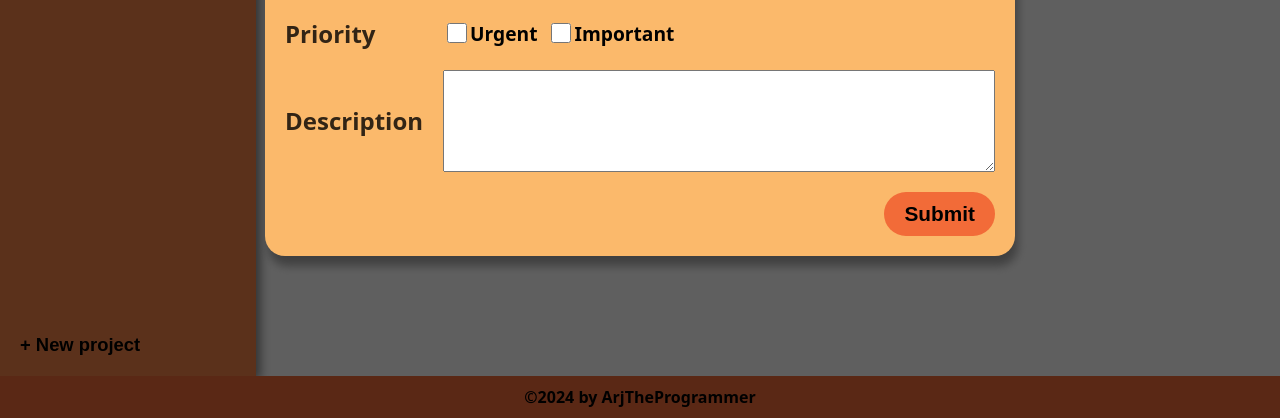
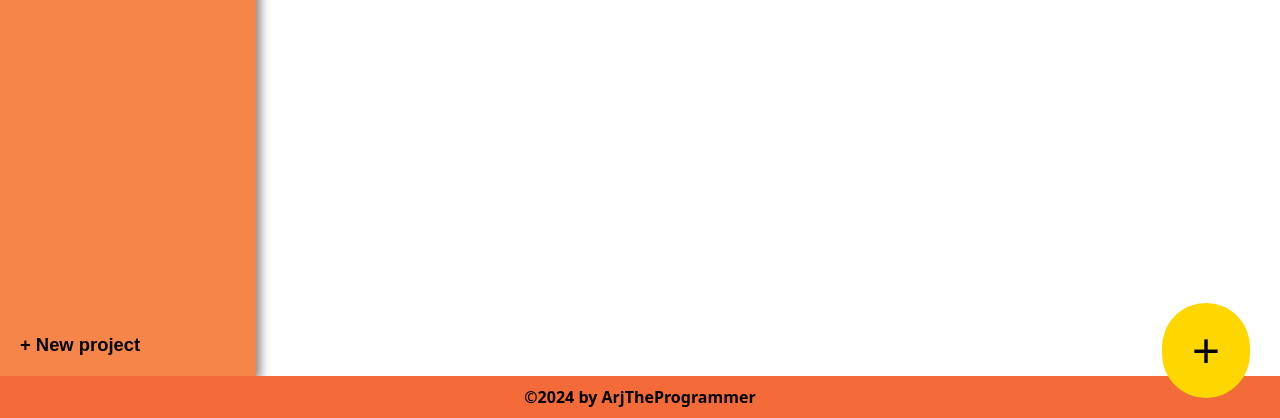
Before and after one commit to ArjTheProgrammer/top-todo-list, a website built with webpack: page src/index.html in a window 1280 px wide. Shown: the part 382-800 px from the top of the page. Built offline with nearby package versions, Linux system fonts and the light colour scheme.

Commit message:
Add event listener at the taskInput that shows the dialog and changee the color

```diff
--- a/src/components/taskInput.js
+++ b/src/components/taskInput.js
@@ -1,3 +1,5 @@
+import { taskInputDialog } from "./taskInputDialog.js";
+
 export function taskInput(){
     const main = document.querySelector("main");
     const taskInputButton = document.createElement("button");
@@ -5,5 +7,9 @@ export function taskInput(){
     taskInputButton.textContent = "+";
     taskInputButton.className = "taskInputButton";
 
+    taskInputButton.addEventListener("click", () =>{
+        taskInputDialog();
+    })
+
     main.append(taskInputButton);
 }
--- a/src/index.js
+++ b/src/index.js
@@ -2,4 +2,4 @@ import './style.css';
 import { taskInput } from "./components/taskInput.js";
 import { taskInputDialog } from "./components/taskInputDialog.js";
 
-taskInputDialog();
+taskInput();
--- a/src/style.css
+++ b/src/style.css
@@ -151,13 +151,13 @@ main {
   padding: 20px 30px;
   border-radius: 100px;
   border: none;
-  background-color: var(--primary-color-200);
-  color: var(--neutral-color-100);
+  background-color: var(--secondary-color);
+  color: var(--neutral-color);
 }
 
 .taskInputButton:hover {
   cursor: pointer;
-  background-color: var(--primary-color-100);
+  background-color: var(--secondary-color-400);
 }
 
 /*add task design*/
```
